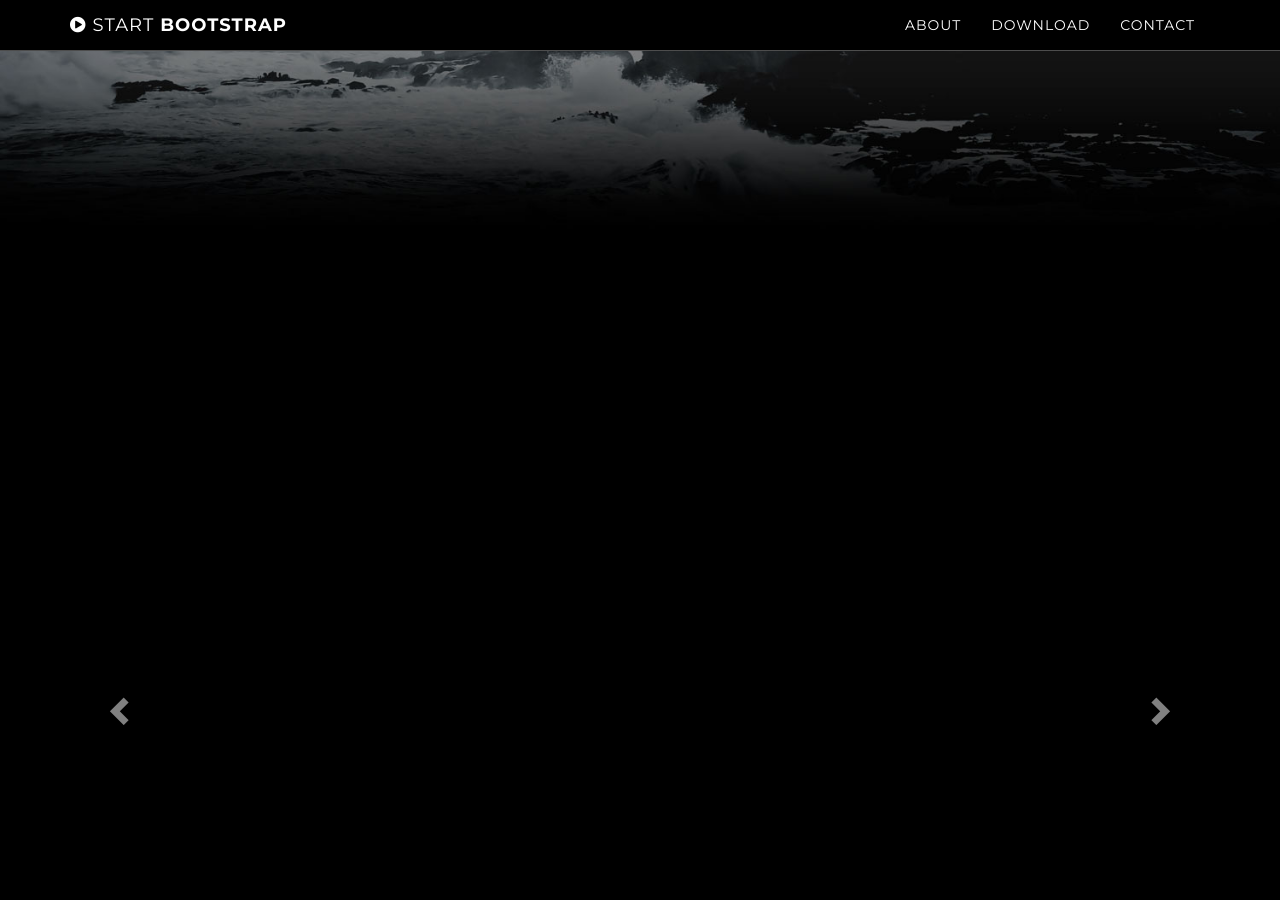
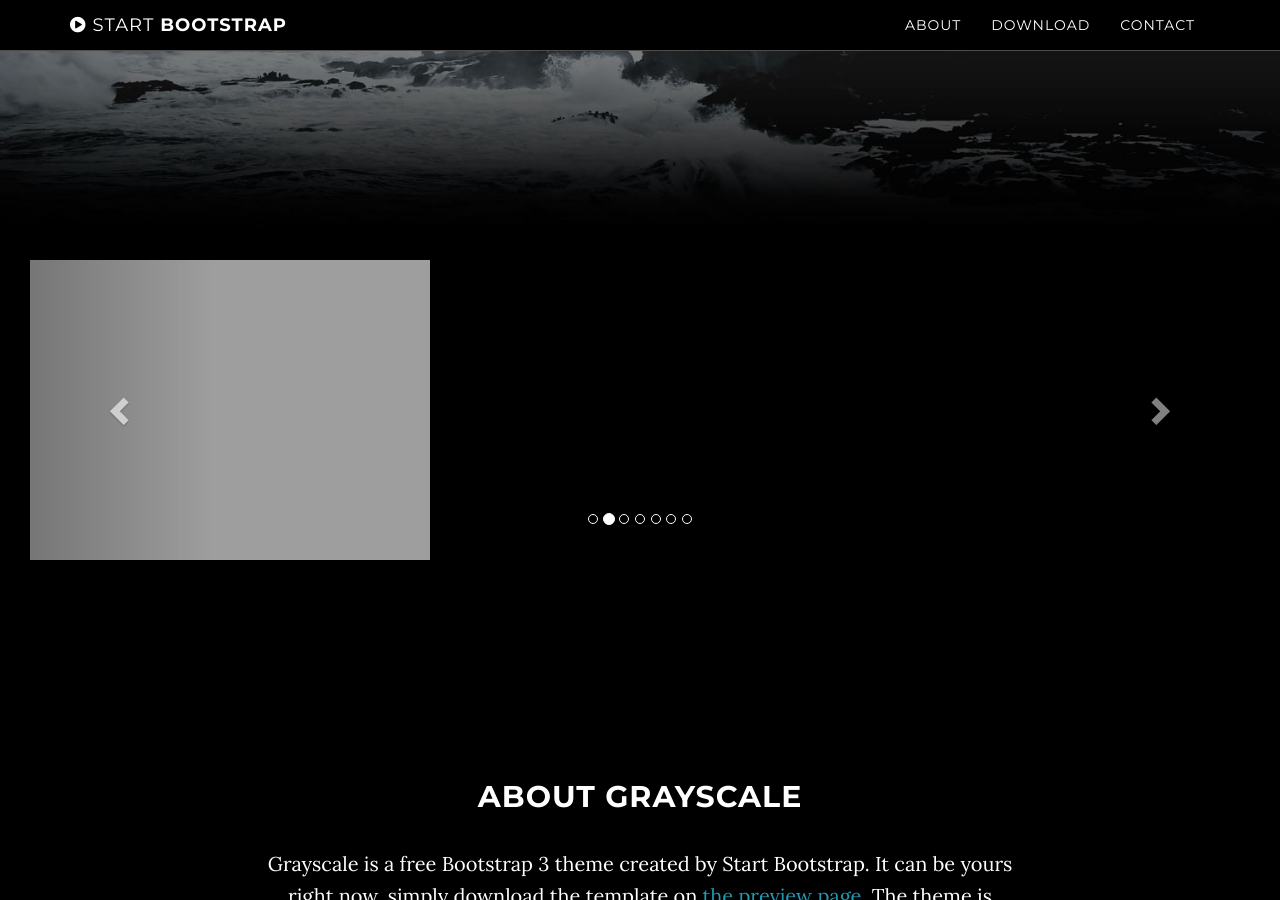
Before and after one commit to vmdlab/ducchau-wedding, a Jekyll site: the page built from index.html, in a window 1280 px wide and 900 px high, scrolled down 660 px. Built offline with Jekyll 4.4.1, drawn with Linux system fonts in a browser that asks for light colours; nearby versions of some CDN libraries; library files that are not in the unit come from our copies.

Commit message:
carousel

```diff
--- a/_includes/carousel.html
+++ b/_includes/carousel.html
@@ -1,5 +1,43 @@
 <div style='text-align:center;'></div>
     <div id="carousel" class="carousel slide carousel-fade" data-ride="carousel" data-interval="4000" >
+        <!-- Menu -->
+    <ol class="carousel-indicators">
+        <li data-target="#carousel" data-slide-to="1"></li>
+        <li data-target="#carousel" data-slide-to="2"></li>
+        <li data-target="#carousel" data-slide-to="3"></li>
+        <li data-target="#carousel" data-slide-to="4"></li>
+        <li data-target="#carousel" data-slide-to="5"></li>
+        <li data-target="#carousel" data-slide-to="6"></li>
+        <li data-target="#carousel" data-slide-to="7"></li>
+    </ol>
+
+    <!-- Items -->
+    <div class="carousel-inner" markdown="0">
+        <div class="item active">
+            <img src="{{ site.url }}{{ site.baseurl }}/images/slider7001400/2023_PnD.png" alt="Slide 1" />
+        </div>
+        <div class="item">
+            <img src="{{ site.url }}{{ site.baseurl }}/images/slider7001400/2020_ECCV.png" alt="Slide 2" />
+        </div>
+        <div class="item">
+            <img src="{{ site.url }}{{ site.baseurl }}/images/slider7001400/2022_OSSGAN.png" alt="Slide 3" />
+        </div>
+        <div class="item">
+            <img src="{{ site.url }}{{ site.baseurl }}/images/slider7001400/2022_NOC_REK.png" alt="Slide 4" />
+        </div>
+        <div class="item">
+            <img src="{{ site.url }}{{ site.baseurl }}/images/slider7001400/2022_PPCD_GAN.png" alt="Slide 5" />
+        </div>
+        <div class="item">
+            <img src="{{ site.url }}{{ site.baseurl }}/images/slider7001400/2018_WACV.png" alt="Slide 6" />
+        </div>
+        <div class="item">
+          <center>
+            <img src="{{ site.url }}{{ site.baseurl }}/images/slider7001400/chibi.jpg" alt="Slide 7" />
+          </center>
+        </div>
+    </div>
+
         <!-- Controls -->
         <a class="left carousel-control" href="#carouselFade" role="button" data-slide="prev">
             <span class="glyphicon glyphicon-chevron-left" aria-hidden="true"></span>
```
Also changed, not shown: _includes/css/grayscale.css (+0 -27 lines), 2 other files.
